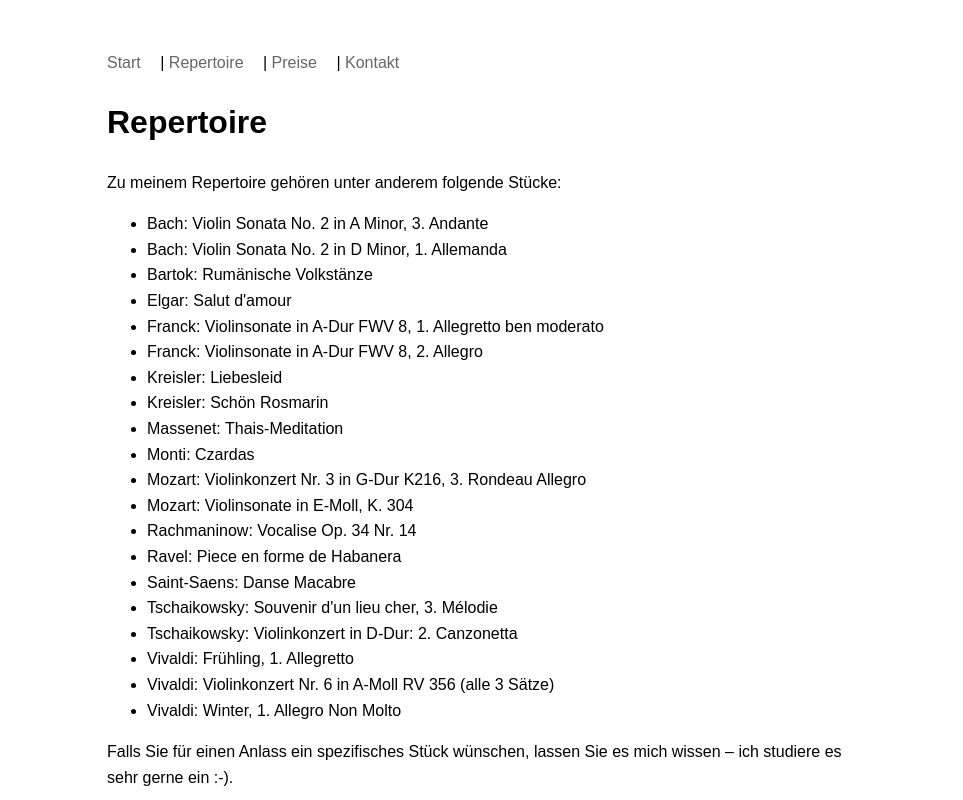
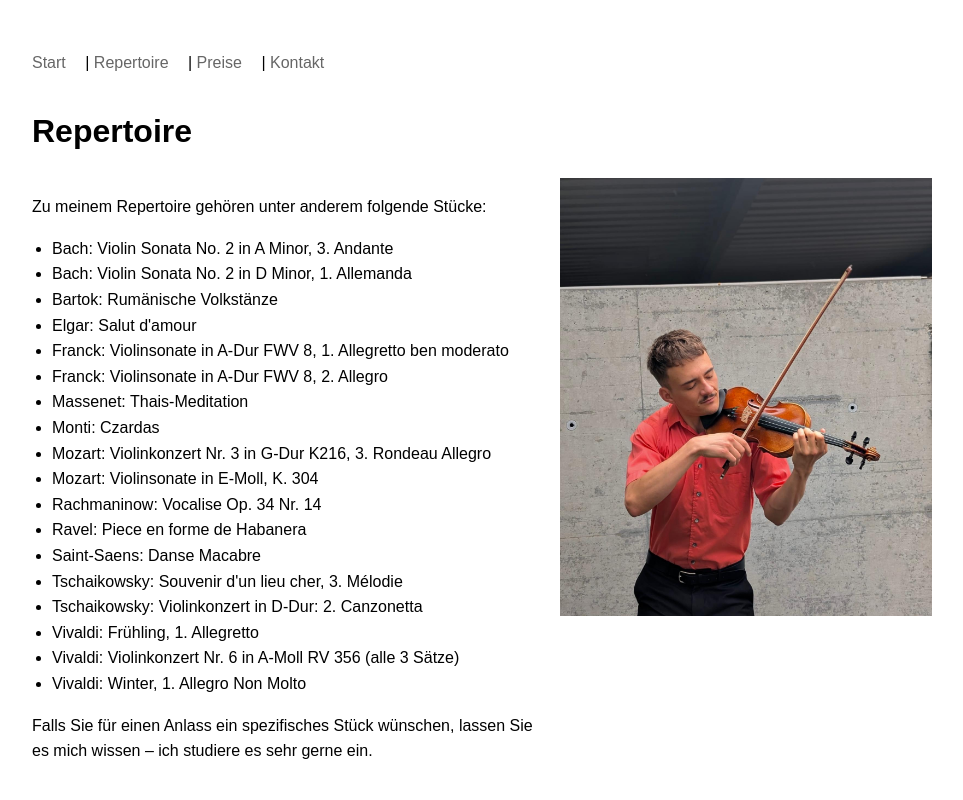
Before and after one commit to sailekoe/elias-violine, a plain HTML site: page repertoire.html in a window 1280 px wide. Shown: the top 800 px of the page, without its empty margins (158-1121 px from the left). Drawn offline with Linux system fonts and the light colour scheme.

Commit message:
Update repertoire.html

```diff
--- a/repertoire.html
+++ b/repertoire.html
@@ -7,15 +7,50 @@
   <style>
     body {
       font-family: sans-serif;
-      max-width: 750px;
+      max-width: 900px;
       margin: 50px auto;
       padding: 0 20px;
       line-height: 1.6;
     }
+
+    nav {
+      margin-bottom: 30px;
+    }
+
     nav a {
       margin-right: 15px;
       text-decoration: none;
       color: #666666;
+    }
+
+    h1 {
+      color: #000000;
+    }
+
+    .content-block {
+      display: flex;
+      flex-wrap: wrap;
+      gap: 20px;
+      align-items: flex-start;
+    }
+
+    .content-block .text {
+      flex: 1 1 55%;
+    }
+
+    .content-block .image {
+      flex: 1 1 40%;
+    }
+
+    .content-block img {
+      max-width: 100%;
+      height: auto;
+      display: block;
+      margin-bottom: 20px;
+    }
+
+    ul {
+      padding-left: 20px;
     }
   </style>
 </head>
@@ -23,7 +58,6 @@
 
   <nav>
     <a href="index.html">Start</a> |
-
     <a href="repertoire.html">Repertoire</a> |
     <a href="preise.html">Preise</a> |
     <a href="kontakt.html">Kontakt</a>
@@ -31,6 +65,8 @@
 
   <h1>Repertoire</h1>
 
+  <div class="content-block">
+    <div class="text">
       <p>Zu meinem Repertoire gehören unter anderem folgende Stücke:</p>
 
       <ul>
@@ -40,8 +76,6 @@
         <li>Elgar: Salut d'amour</li>
         <li>Franck: Violinsonate in A-Dur FWV 8, 1. Allegretto ben moderato</li>
         <li>Franck: Violinsonate in A-Dur FWV 8, 2. Allegro</li>
-    <li>Kreisler: Liebesleid</li>
-    <li>Kreisler: Schön Rosmarin</li>
         <li>Massenet: Thais-Meditation</li>
         <li>Monti: Czardas</li>
         <li>Mozart: Violinkonzert Nr. 3 in G-Dur K216, 3. Rondeau Allegro</li>
@@ -56,8 +90,13 @@
         <li>Vivaldi: Winter, 1. Allegro Non Molto</li>
       </ul>
 
-  <p>Falls Sie für einen Anlass ein spezifisches Stück wünschen, lassen Sie es mich wissen – ich studiere es sehr gerne ein :-).</p>
-<img src="fotorepertoire.jpg" alt="Repertoire-Bild" style="max-width: 100%; height: auto; margin-bottom: 20px;">
+      <p>Falls Sie für einen Anlass ein spezifisches Stück wünschen, lassen Sie es mich wissen – ich studiere es sehr gerne ein.</p>
+    </div>
+
+    <div class="image">
+      <img src="fotorepertoire.jpg" alt="Repertoirebild">
+    </div>
+  </div>
 
 </body>
 </html>
```
Lines whose indentation alone changed are shown as unchanged.
